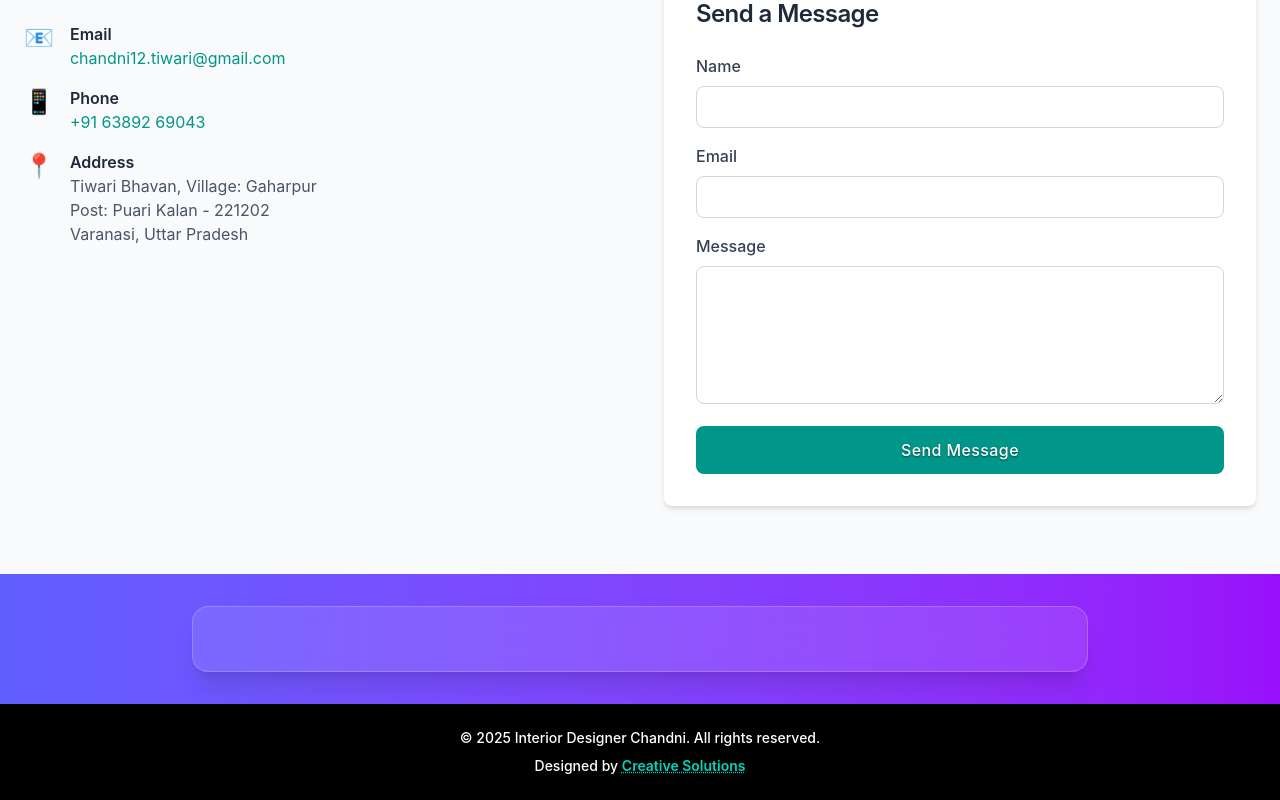
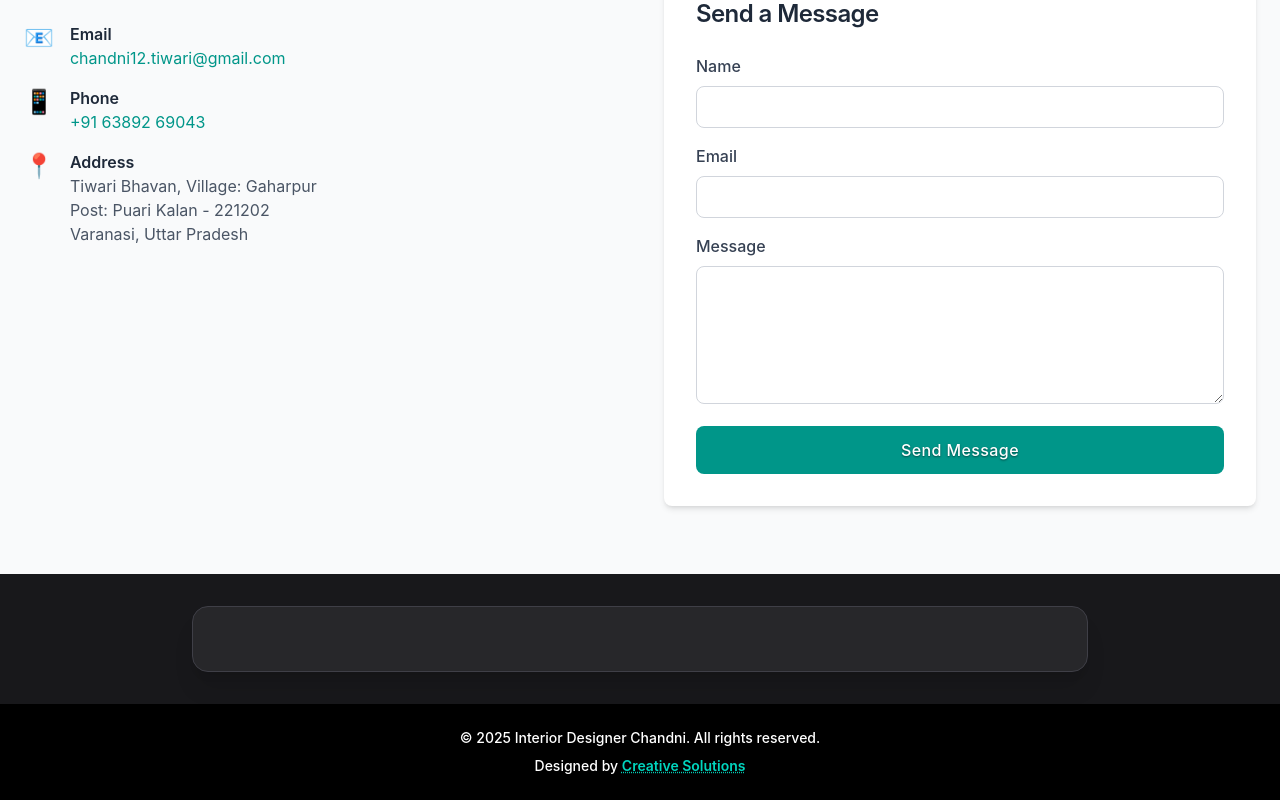
Before and after one commit to kp1153/chandni1, a Next.js app: page / in a window 1280 px wide. Shown: the part 4492-5292 px from the top of the page. Built offline with nearby package versions, Linux system fonts and the light colour scheme; no server answers.

Commit message:
force deploy

```diff
--- a/components/Visitors.js
+++ b/components/Visitors.js
@@ -24,9 +24,9 @@ export default function Visitors() {
   }, []);
 
   return (
-    <div className="bg-gradient-to-r from-indigo-500 to-purple-600 py-8 px-6">
+    <div className="bg-zinc-900 py-8 px-6">
       <div className="max-w-4xl mx-auto">
-        <div className="bg-white/10 backdrop-blur-md rounded-2xl p-6 md:p-8 border border-white/20 shadow-xl">
+        <div className="bg-zinc-800 rounded-2xl p-6 md:p-8 shadow-xl border border-zinc-700">
           {isLoading && (
             <div className="text-center space-y-4">
               <div className="flex items-center justify-center gap-3">
```
